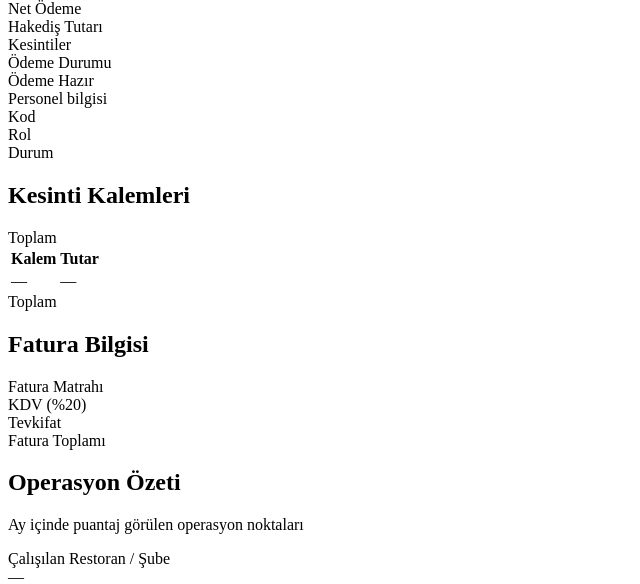
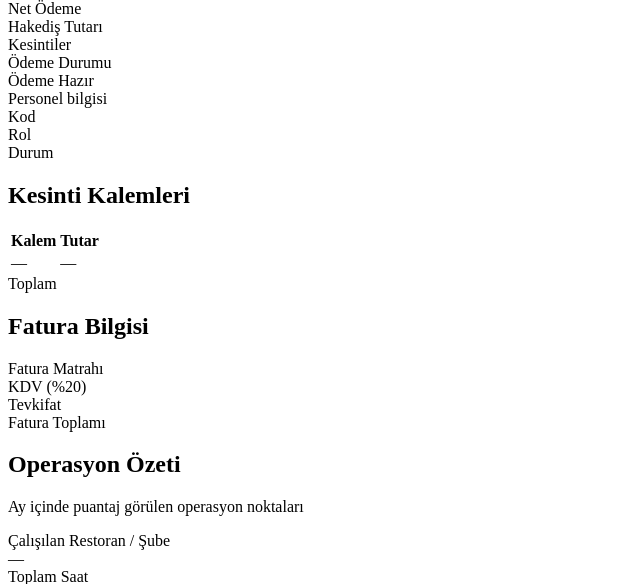
Before and after one commit to catkapinda/catkapinda-crm, a Python web app: template v2/backend/app/templates/payroll_document.html.j2 in a window 1280 px wide. Shown: the part 158-742 px from the top of the page, without its empty margins (0-640 px from the left). Run offline with Jinja, Linux system fonts and the light colour scheme; the template is opened without the code that fills it, so the values that code supplies are empty.

Commit message:
Remove duplicate deduction total in payroll PDF

```diff
--- a/v2/backend/app/templates/payroll_document.html.j2
+++ b/v2/backend/app/templates/payroll_document.html.j2
@@ -72,12 +72,8 @@
 
         <section class="middle-section">
           <article class="card panel-card">
-            <div class="panel-head">
+            <div class="panel-head panel-head-single">
               <h2 class="panel-title">Kesinti Kalemleri</h2>
-              <div class="panel-side">
-                <div class="panel-side-label">Toplam</div>
-                <div class="panel-side-value number negative">{{ total_deduction }}</div>
-              </div>
             </div>
 
             <table class="financial-table">
```
